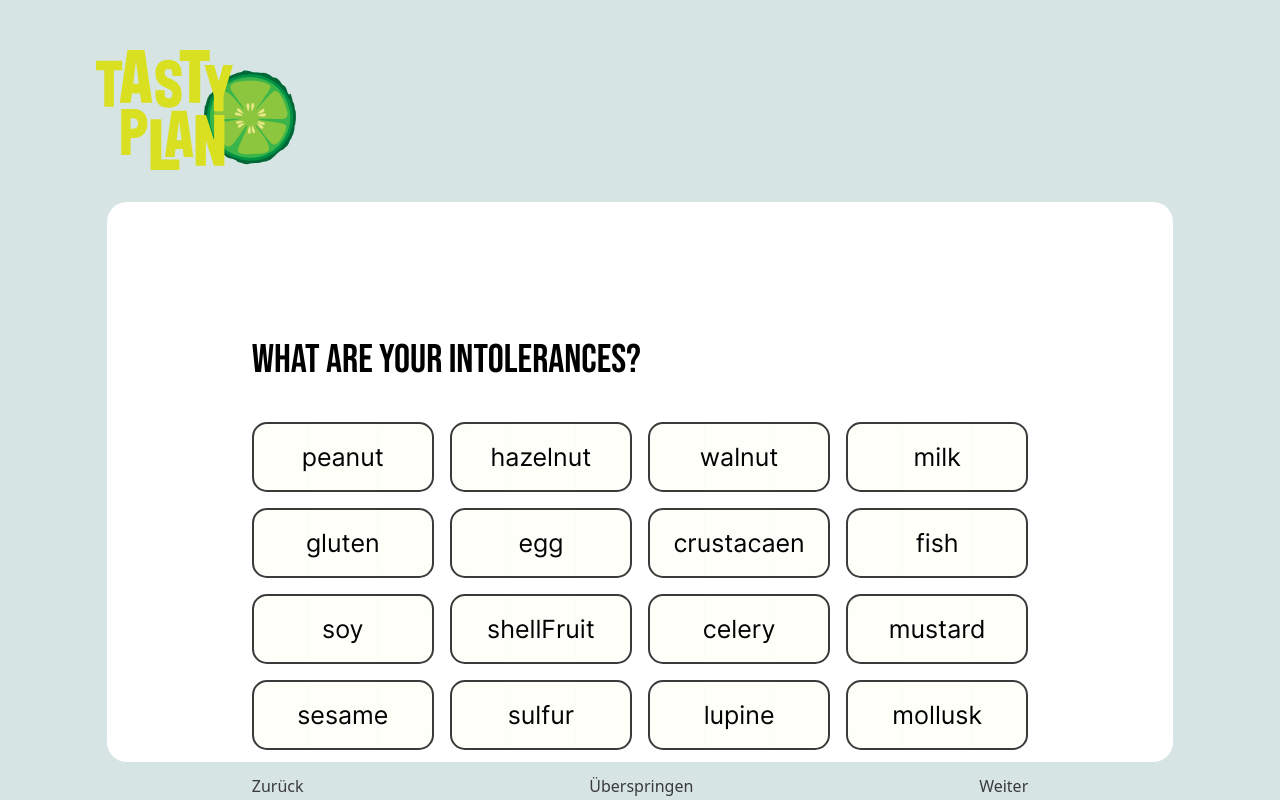
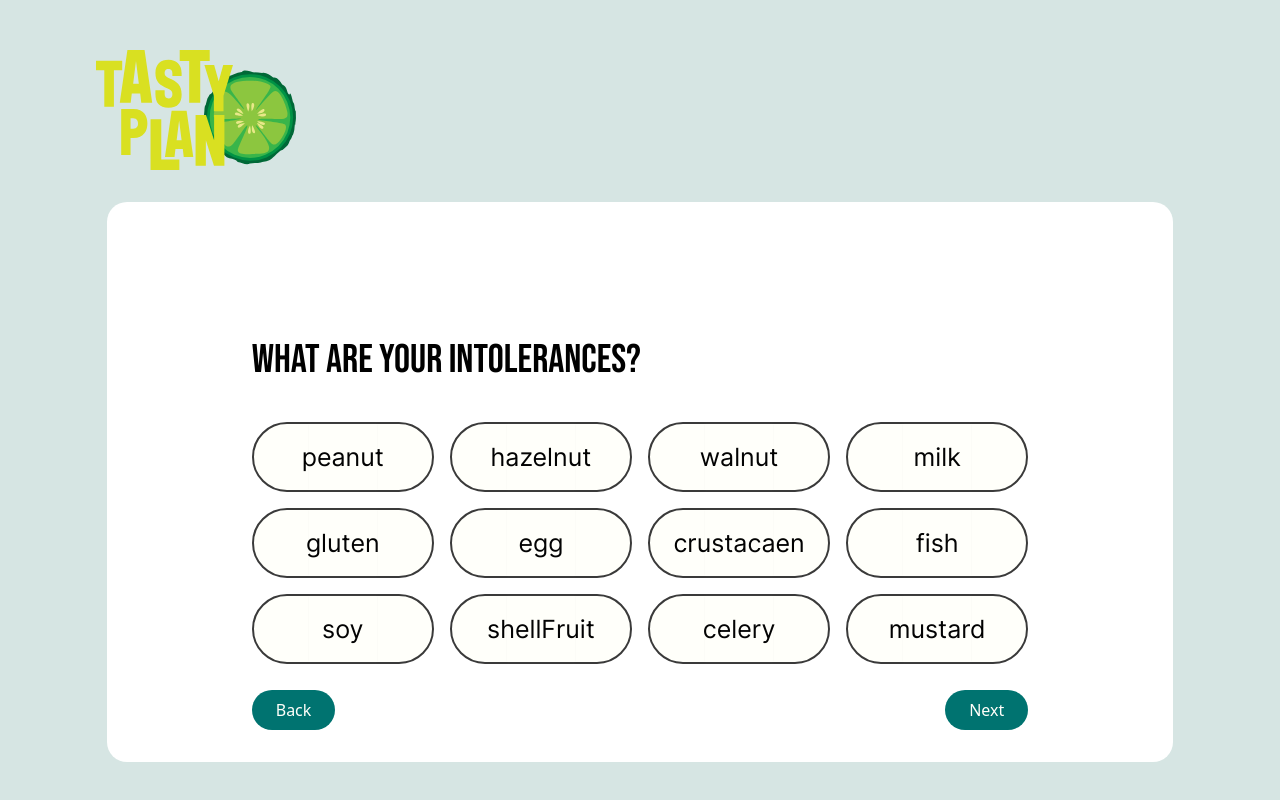
Before and after one commit to fichtnerma/Tastyplan, a Next.js app in the folder frontend/: page /intolerances in a window 1280 px wide. Built offline with nearby package versions, Linux system fonts and the light colour scheme.

Commit message:
new design & implemented right codes for backend

```diff
--- a/frontend/src/pages/intolerances/index.tsx
+++ b/frontend/src/pages/intolerances/index.tsx
@@ -6,7 +6,7 @@ import Image from 'next/image';
 import Link from 'next/link';
 
 import { useRouter } from 'next/router';
-import { useState } from 'react';
+import { useEffect, useState } from 'react';
 
 export default function IntolerancesPage() {
     const intolerances = [
@@ -31,6 +31,12 @@ export default function IntolerancesPage() {
     const [choices, setChoices] = useState<string[]>([]);
     const router = useRouter();
 
+    // Similar to componentDidMount and componentDidUpdate:
+    useEffect(() => {
+        // Update the document title using the browser API
+        console.log(choices);
+    }, [choices]);
+
     const onAddChoice = (e: React.ChangeEvent<HTMLInputElement>) => {
         const currentSelection = [...choices];
         if (currentSelection.includes(e.target.value)) {
@@ -45,7 +51,7 @@ export default function IntolerancesPage() {
     const handleClick = (e: React.MouseEvent<HTMLButtonElement>) => {
         e.preventDefault();
         const { formOfDiet } = router?.query;
-        const currentIntolerances = e.currentTarget.getAttribute('data-btn') === 'skip' ? [] : choices;
+        // const currentIntolerances = e.currentTarget.getAttribute('data-btn') === 'skip' ? [] : choices;
         const data = {
             formOfDiet: formOfDiet,
             allergenes: [],
@@ -77,7 +83,8 @@ export default function IntolerancesPage() {
                 <form className="flex justify-center py-8 px-12 h-70v w-5/6 bg-white rounded-[20px]">
                     <fieldset className="flex flex-col w-4/5 mt-24">
                         <h4 className="mb-8">What are your intolerances?</h4>
-                        <div className="grid grid-cols-4 gap-4 mb-6">
+                        <div className="overflow-y-auto">
+                            <div className="grid grid-cols-4 gap-4 mb-4">
                                 {intolerances.map((intolerance, i) => (
                                     <div key={i} className={styles.intoleranceWrapper}>
                                         <input
@@ -93,25 +100,13 @@ export default function IntolerancesPage() {
                                     </div>
                                 ))}
                             </div>
+                        </div>
                         <div className="flex justify-between relative">
-                            <Link className="font-medium text-gray-custom4" href={'/preferences'}>
-                                Zurück
+                            <Link className="btn-submit mt-4" href={'/preferences'}>
+                                Back
                             </Link>
-                            <button
-                                type="submit"
-                                className="font-medium text-gray-custom4"
-                                data-btn="skip"
-                                onClick={handleClick}
-                            >
-                                Überspringen
-                            </button>
-                            <button
-                                type="submit"
-                                className="font-medium text-gray-custom4"
-                                data-btn="next"
-                                onClick={handleClick}
-                            >
-                                Weiter
+                            <button type="submit" className="btn-submit mt-4" data-btn="next" onClick={handleClick}>
+                                Next
                             </button>
                         </div>
                     </fieldset>
--- a/frontend/src/styles/Intolerances.module.scss
+++ b/frontend/src/styles/Intolerances.module.scss
@@ -28,6 +28,9 @@
     input[type='checkbox'] {
         opacity: 0.01;
         z-index: 100;
+        width: 100%;
+        height: 100%;
+        border-radius: 50px;
     }
 
     label {
@@ -43,6 +46,7 @@
         line-height: 1.25rem;
         /* 20px */
         color: var(--gray-dark);
+        border-radius: 50px;
     }
 
     input[type='checkbox']:checked + label,
```
Lines whose indentation alone changed are shown as unchanged.
